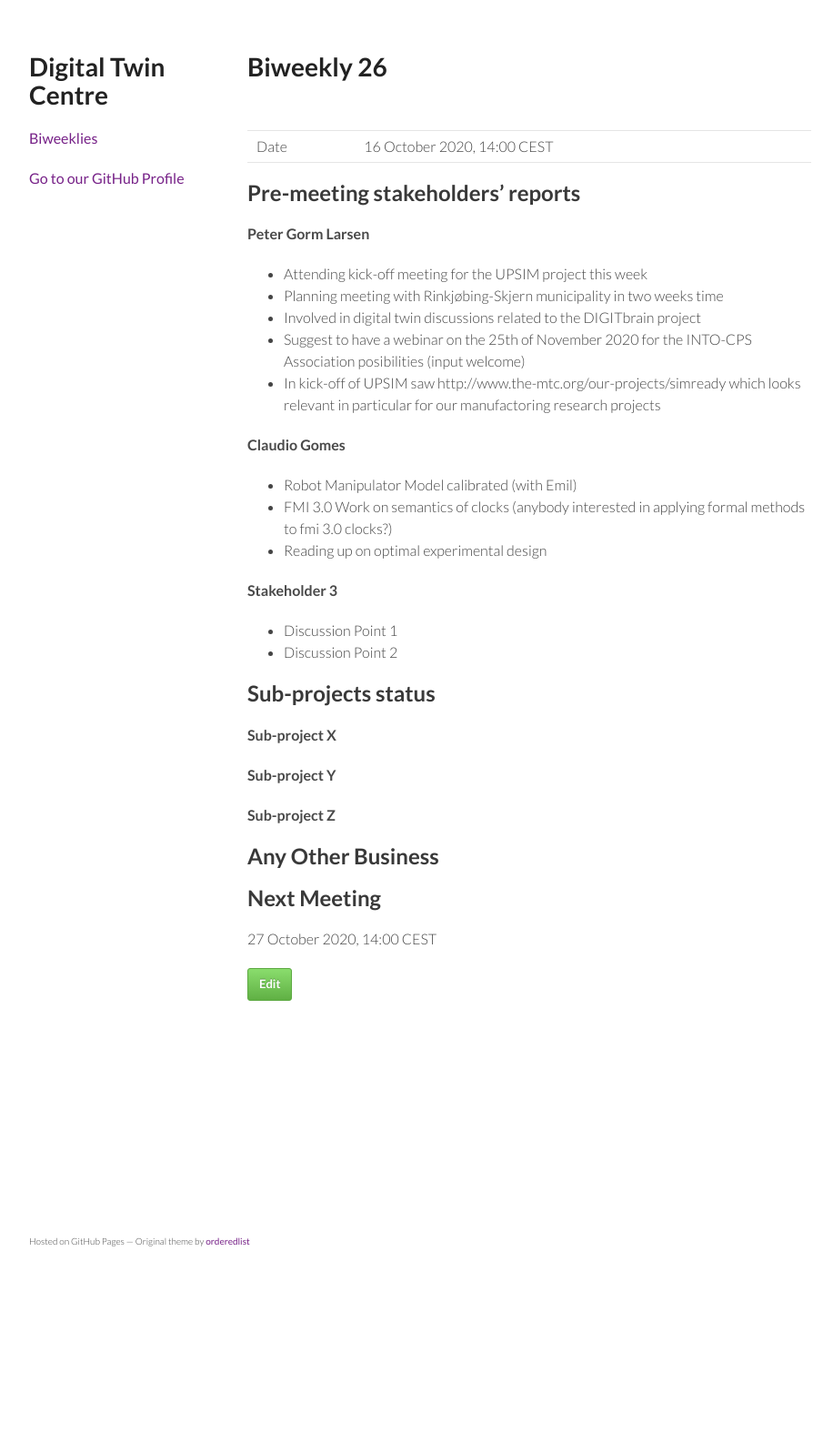
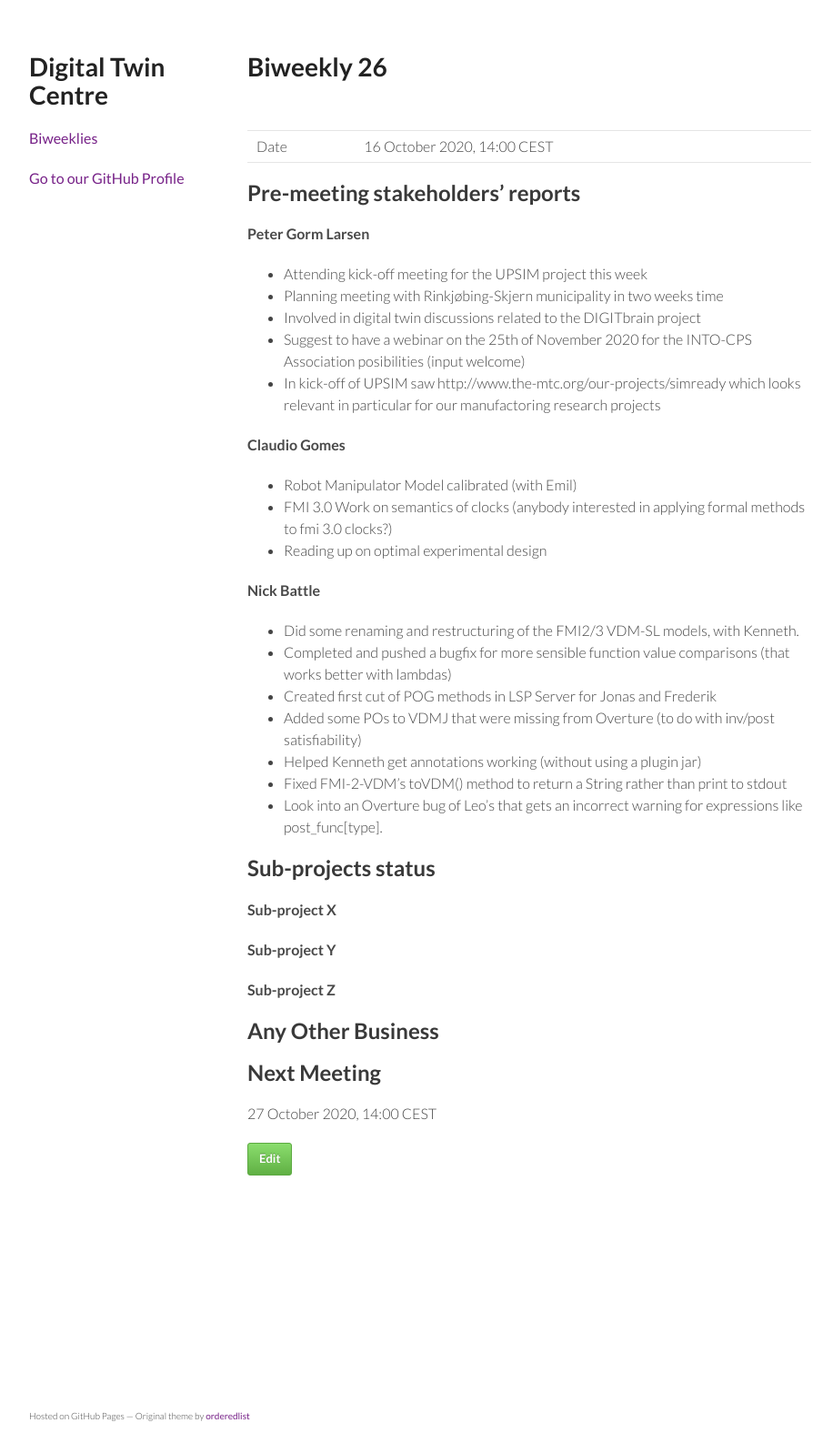
Before and after one commit to digitaltwincentre/digitaltwincentre.github.io, a Jekyll site: the page built from _biweeklies/Biweekly-26.md, in a window 1280 px wide. Shown: the whole page at 91% size, without its empty margins (178-1094 px from the left). Built offline with Jekyll 4.4.1, drawn with Linux system fonts in a browser that asks for light colours; nearby versions of some CDN libraries; before the commit the page ends 1394 px from its top, so only the background shows below that.

Commit message:
Update Biweekly-26.md

```diff
--- a/_biweeklies/Biweekly-26.md
+++ b/_biweeklies/Biweekly-26.md
@@ -32,9 +32,14 @@ date: 16 October 2020, 1400 CEST
 * FMI 3.0 Work on semantics of clocks (anybody interested in applying formal methods to fmi 3.0 clocks?)
 * Reading up on optimal experimental design
 
-#### Stakeholder 3
-* Discussion Point 1
-* Discussion Point 2
+#### Nick Battle
+* Did some renaming and restructuring of the FMI2/3 VDM-SL models, with Kenneth.
+* Completed and pushed a bugfix for more sensible function value comparisons (that works better with lambdas)
+* Created first cut of POG methods in LSP Server for Jonas and Frederik
+* Added some POs to VDMJ that were missing from Overture (to do with inv/post satisfiability)
+* Helped Kenneth get annotations working (without using a plugin jar)
+* Fixed FMI-2-VDM's toVDM() method to return a String rather than print to stdout
+* Look into an Overture bug of Leo's that gets an incorrect warning for expressions like post_func[type].
 
 
 ## Sub-projects status
```
